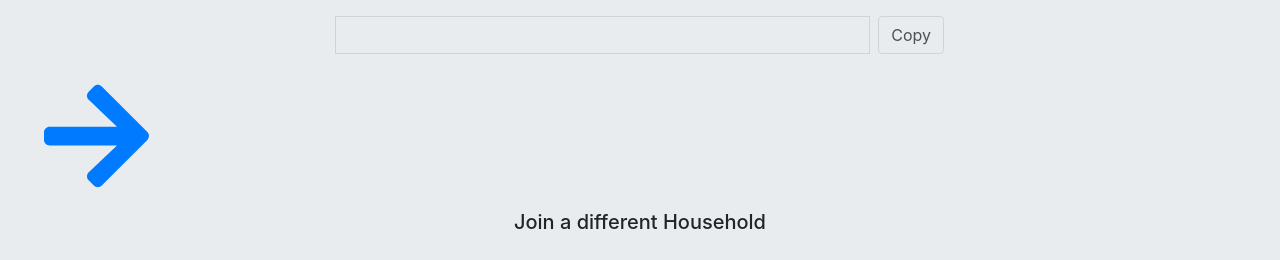
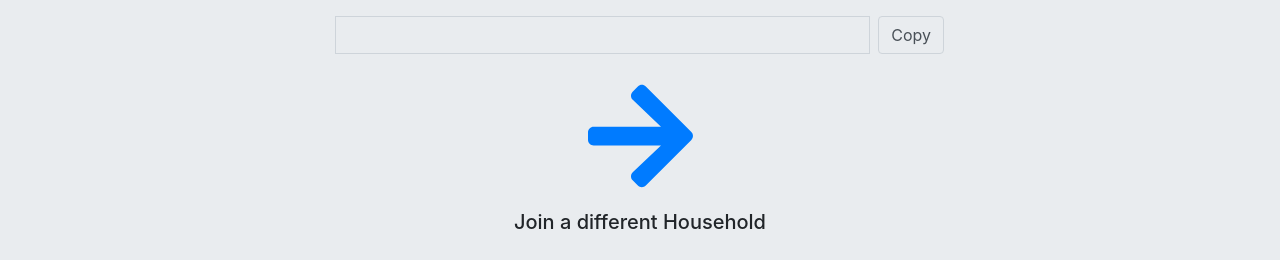
Before and after one commit to liza-p/Chore-Hack, a React (Create React App) app in the folder client/: page /household in a window 1280 px wide. Shown: the part 199-459 px from the top of the page. Built offline with nearby package versions, Linux system fonts and the light colour scheme; no server answers.

Commit message:
center modal button

```diff
--- a/client/src/components/invite/modal.js
+++ b/client/src/components/invite/modal.js
@@ -14,7 +14,7 @@ class JoinBtn extends Component {
     return (
       <>
         <div
-          className="modalContainer mx-auto"
+          className="modalContainer text-center"
         >
           <Button onClick={this.openModal} className="arrow-button" >
           <h1><i className="fas fa-arrow-right fa-3x"></i></h1>
```
